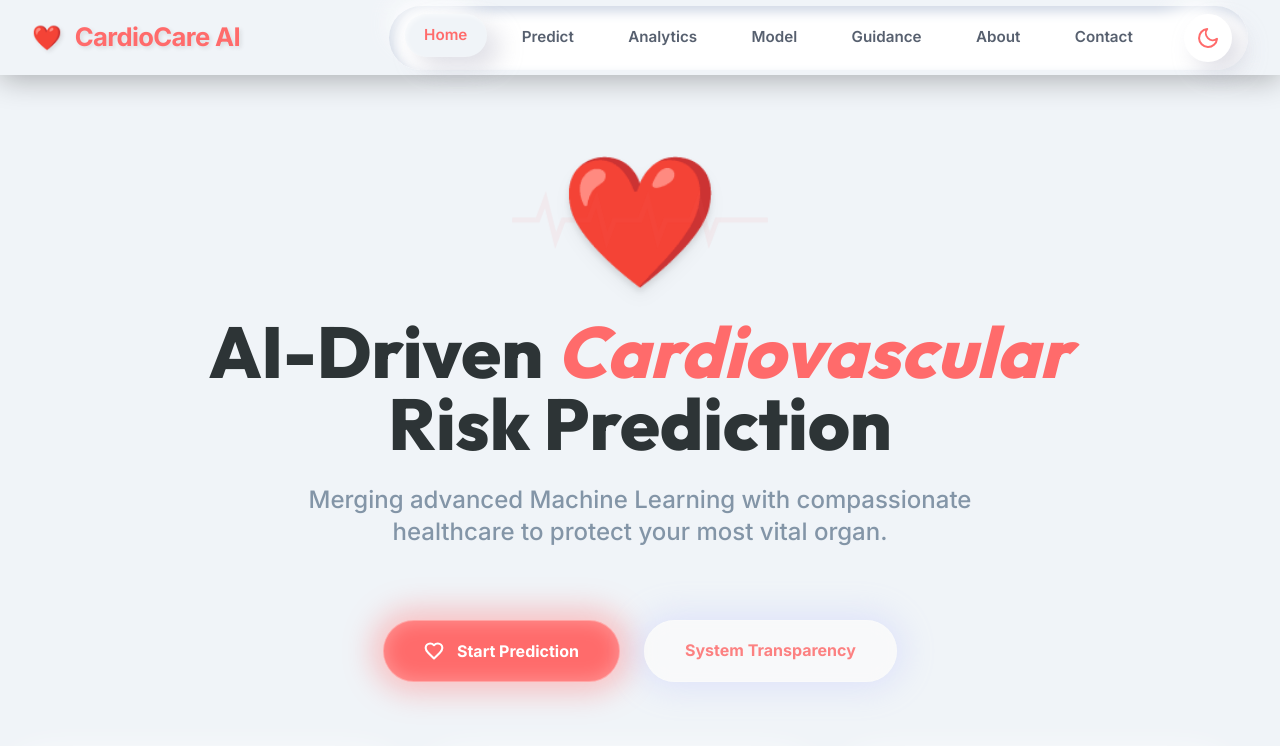
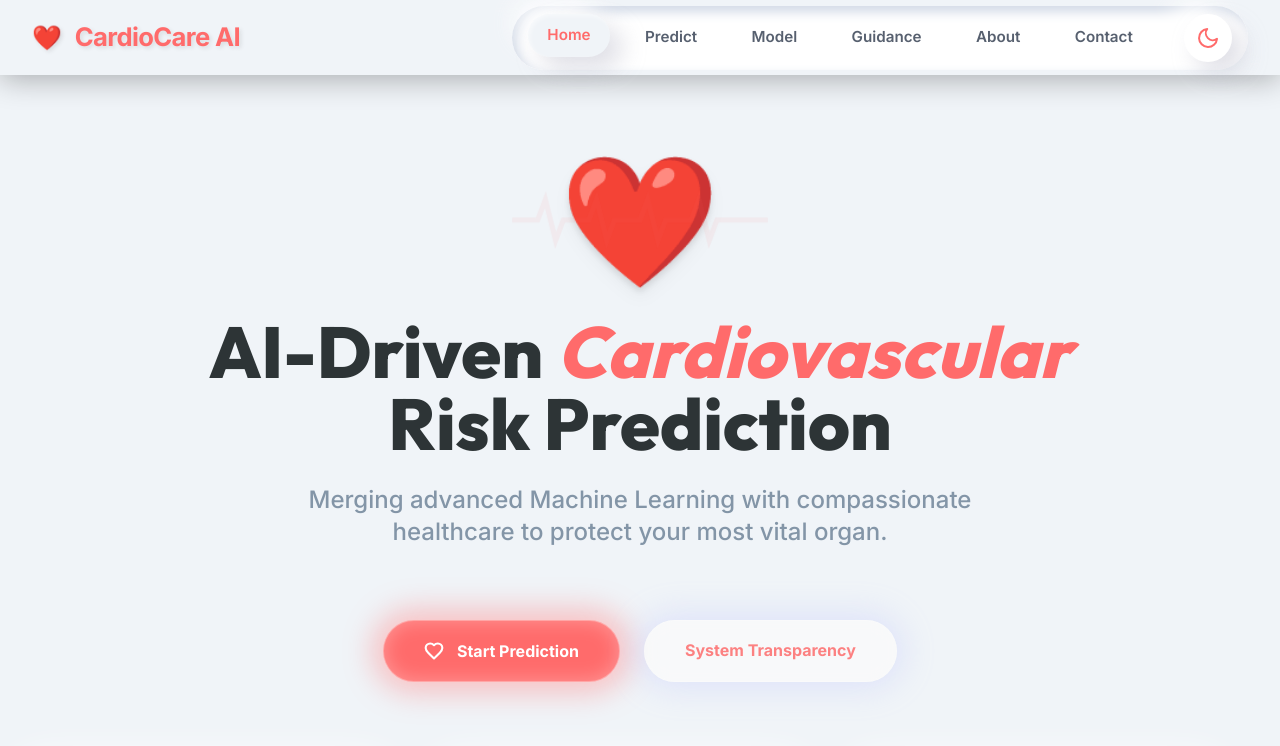
Before and after one commit to RajPanchasara/CardioCare-AI, a Next.js app: page / in a window 1280 px wide. Shown: the top 746 px of the page. Built offline with nearby package versions, Linux system fonts and the light colour scheme.

Commit message:
Update Navbar.tsx

```diff
--- a/components/Navbar.tsx
+++ b/components/Navbar.tsx
@@ -23,7 +23,7 @@ export default function Navbar({ onOpenSidebar }: NavbarProps) {
             <div className="hidden md:flex nav-links items-center gap-4">
                 <Link href="/" className={clsx(pathname === "/" && "active")}>Home</Link>
                 <Link href="/predict" className={clsx(pathname === "/predict" && "active")}>Predict</Link>
-                <Link href="/analytics" className={clsx(pathname === "/analytics" && "active")}>Analytics</Link>
+
                 <Link href="/model" className={clsx(pathname === "/model" && "active")}>Model</Link>
                 <Link href="/guidance" className={clsx(pathname === "/guidance" && "active")}>Guidance</Link>
                 <Link href="/about" className={clsx(pathname === "/about" && "active")}>About</Link>
```
